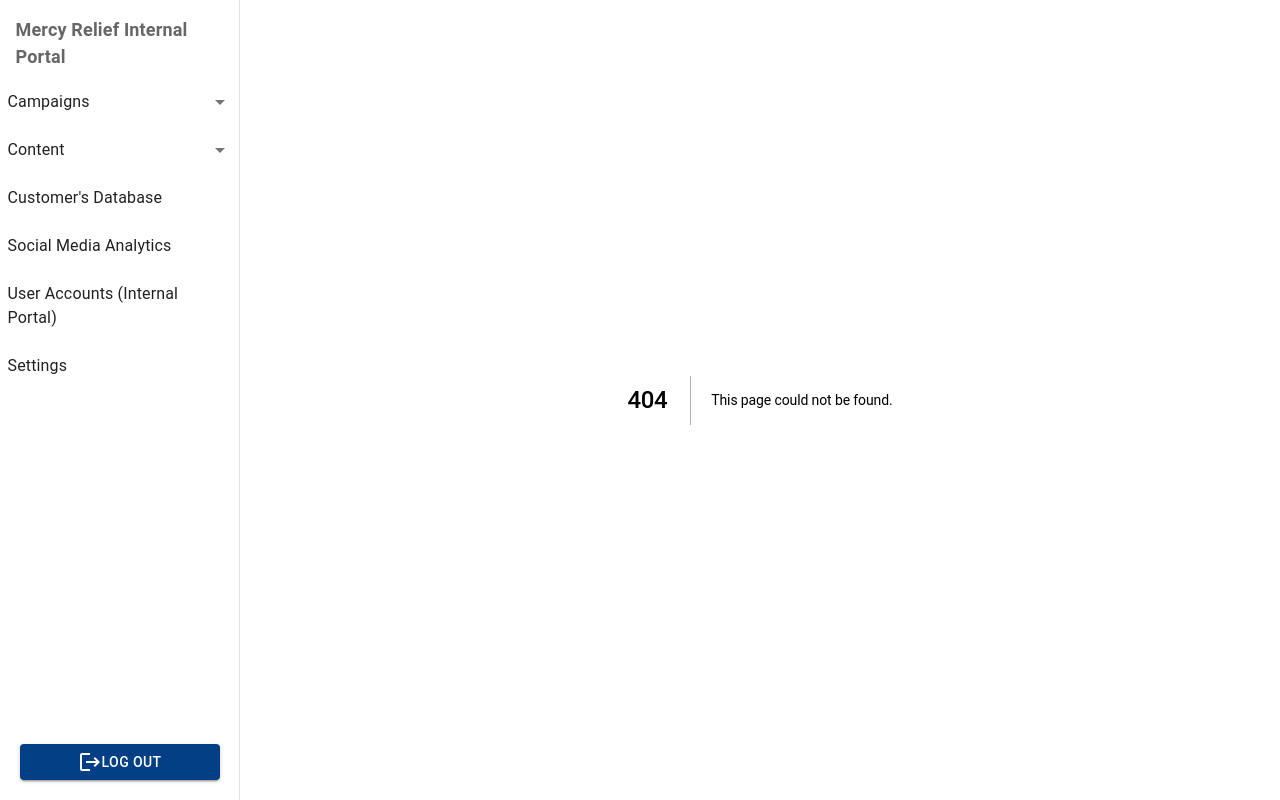
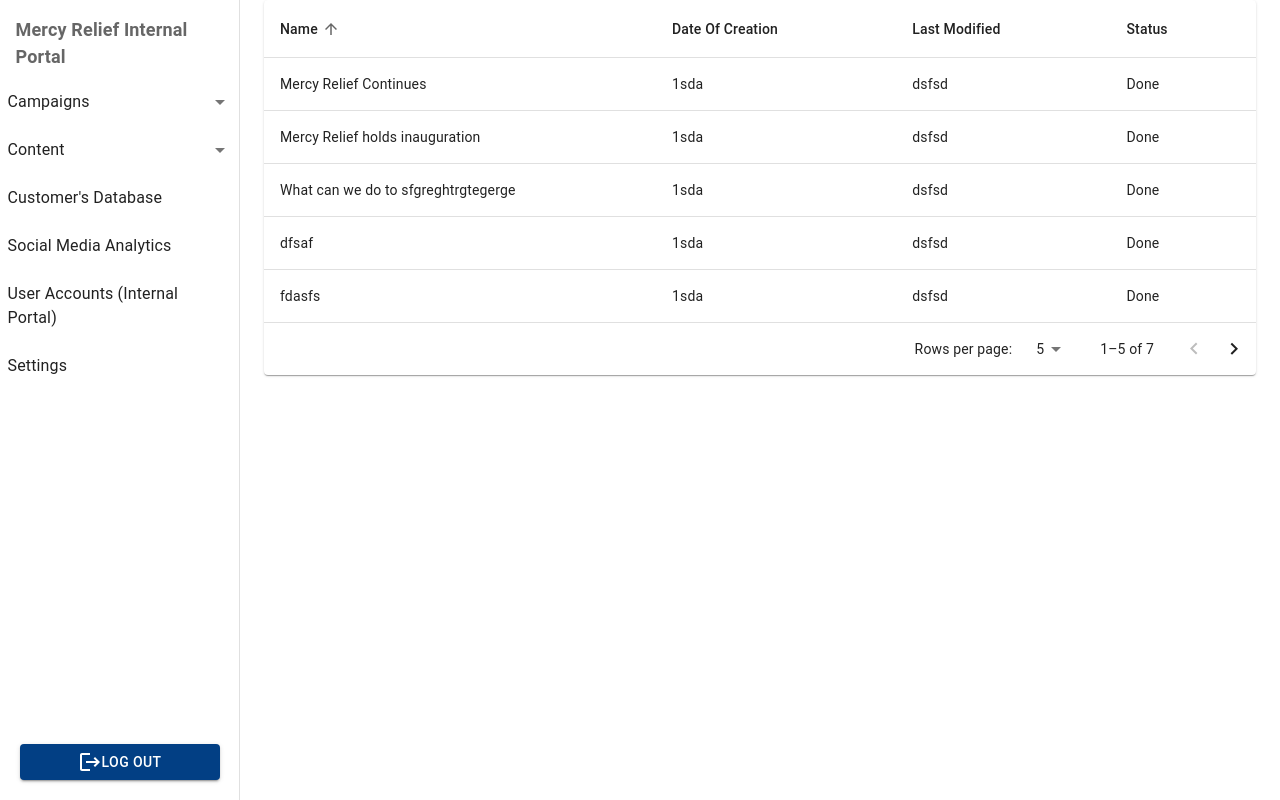
Before and after one commit to dsc-project-mr/mr-fe-internal, a Next.js app: page /list in a window 1280 px wide. Before the commit this address had no page. Built offline with nearby package versions, Linux system fonts and the light colour scheme.

Commit message:
feat: Add article list table

```diff
--- /dev/null
+++ b/components/ViewArticleListPage/ArticleRowData.ts
@@ -0,0 +1,30 @@
+export interface Data {
+  name: string
+  date_created: string
+  last_modified: string
+  status: string
+}
+
+function createData(
+  name: string,
+  date_created: string,
+  last_modified: string,
+  status: string
+): Data {
+  return {
+    name,
+    date_created,
+    last_modified,
+    status,
+  }
+}
+
+export const rows = [
+  createData('Mercy Relief Continues', '1sda', 'dsfsd', 'Done'),
+  createData('Mercy Relief holds inauguration', '1sda', 'dsfsd', 'Done'),
+  createData('What can we do to sfgreghtrgtegerge', '1sda', 'dsfsd', 'Done'),
+  createData('fdasfs', '1sda', 'dsfsd', 'Done'),
+  createData('dfsaf', '1sda', 'dsfsd', 'Done'),
+  createData('fdsafds', '1sda', 'dsfsd', 'Done'),
+  createData('fdsf3wr', '1sda', 'dsfsd', 'Done'),
+]
--- /dev/null
+++ b/components/ViewArticleListPage/ComparatorFunctions.ts
@@ -0,0 +1,41 @@
+function descendingComparator<T>(a: T, b: T, orderBy: keyof T) {
+  if (b[orderBy] < a[orderBy]) {
+    return -1
+  }
+  if (b[orderBy] > a[orderBy]) {
+    return 1
+  }
+  return 0
+}
+
+export type Order = 'asc' | 'desc'
+
+// eslint-disable-next-line @typescript-eslint/no-explicit-any
+export function getComparator<Key extends keyof any>(
+  order: Order,
+  orderBy: Key
+): (
+  a: { [key in Key]: number | string },
+  b: { [key in Key]: number | string }
+) => number {
+  return order === 'desc'
+    ? (a, b) => descendingComparator(a, b, orderBy)
+    : (a, b) => -descendingComparator(a, b, orderBy)
+}
+
+// This method is created for cross-browser compatibility, if you don't
+// need to support IE11, you can use Array.prototype.sort() directly
+export function stableSort<T>(
+  array: readonly T[],
+  comparator: (a: T, b: T) => number
+) {
+  const stabilizedThis = array.map((el, index) => [el, index] as [T, number])
+  stabilizedThis.sort((a, b) => {
+    const order = comparator(a[0], b[0])
+    if (order !== 0) {
+      return order
+    }
+    return a[1] - b[1]
+  })
+  return stabilizedThis.map((el) => el[0])
+}
--- /dev/null
+++ b/components/ViewArticleListPage/index.tsx
@@ -0,0 +1,182 @@
+import * as React from 'react'
+import Box from '@mui/material/Box'
+import Table from '@mui/material/Table'
+import TableBody from '@mui/material/TableBody'
+import TableCell from '@mui/material/TableCell'
+import TableContainer from '@mui/material/TableContainer'
+import TableHead from '@mui/material/TableHead'
+import TablePagination from '@mui/material/TablePagination'
+import TableRow from '@mui/material/TableRow'
+import TableSortLabel from '@mui/material/TableSortLabel'
+import Paper from '@mui/material/Paper'
+import { visuallyHidden } from '@mui/utils'
+import { Data, rows } from './ArticleRowData'
+import { getComparator, Order, stableSort } from './ComparatorFunctions'
+
+interface HeadCell {
+  disablePadding: boolean
+  id: keyof Data
+  label: string
+  numeric: boolean
+}
+
+const headCells: readonly HeadCell[] = [
+  {
+    id: 'name',
+    numeric: false,
+    disablePadding: false,
+    label: 'Name',
+  },
+  {
+    id: 'date_created',
+    numeric: true,
+    disablePadding: false,
+    label: 'Date Of Creation',
+  },
+  {
+    id: 'last_modified',
+    numeric: true,
+    disablePadding: false,
+    label: 'Last Modified',
+  },
+  {
+    id: 'status',
+    numeric: true,
+    disablePadding: false,
+    label: 'Status',
+  },
+]
+
+interface EnhancedTableProps {
+  onRequestSort: (
+    event: React.MouseEvent<unknown>,
+    property: keyof Data
+  ) => void
+  order: Order
+  orderBy: string
+}
+
+function EnhancedTableHead(props: EnhancedTableProps) {
+  const { order, orderBy, onRequestSort } = props
+  const createSortHandler =
+    (property: keyof Data) => (event: React.MouseEvent<unknown>) => {
+      onRequestSort(event, property)
+    }
+
+  return (
+    <TableHead>
+      <TableRow>
+        {headCells.map((headCell) => (
+          <TableCell
+            key={headCell.id}
+            align="left"
+            padding={headCell.disablePadding ? 'none' : 'normal'}
+            sortDirection={orderBy === headCell.id ? order : false}
+          >
+            <TableSortLabel
+              active={orderBy === headCell.id}
+              direction={orderBy === headCell.id ? order : 'asc'}
+              onClick={createSortHandler(headCell.id)}
+            >
+              {headCell.label}
+              {orderBy === headCell.id ? (
+                <Box component="span" sx={visuallyHidden}>
+                  {order === 'desc' ? 'sorted descending' : 'sorted ascending'}
+                </Box>
+              ) : null}
+            </TableSortLabel>
+          </TableCell>
+        ))}
+      </TableRow>
+    </TableHead>
+  )
+}
+
+export default function EnhancedTable() {
+  const [order, setOrder] = React.useState<Order>('asc')
+  const [orderBy, setOrderBy] = React.useState<keyof Data>('name')
+  const [page, setPage] = React.useState(0)
+  const [rowsPerPage, setRowsPerPage] = React.useState(5)
+
+  const handleRequestSort = (
+    event: React.MouseEvent<unknown>,
+    property: keyof Data
+  ) => {
+    const isAsc = orderBy === property && order === 'asc'
+    setOrder(isAsc ? 'desc' : 'asc')
+    setOrderBy(property)
+  }
+
+  const handleChangePage = (event: unknown, newPage: number) => {
+    setPage(newPage)
+  }
+
+  const handleChangeRowsPerPage = (
+    event: React.ChangeEvent<HTMLInputElement>
+  ) => {
+    setRowsPerPage(parseInt(event.target.value, 10))
+    setPage(0)
+  }
+
+  // Avoid a layout jump when reaching the last page with empty rows.
+  const emptyRows =
+    page > 0 ? Math.max(0, (1 + page) * rowsPerPage - rows.length) : 0
+
+  return (
+    <Box sx={{ width: '100%' }}>
+      <Paper sx={{ width: '100%', mb: 2 }}>
+        <TableContainer>
+          <Table
+            sx={{ minWidth: 750 }}
+            aria-labelledby="tableTitle"
+            size="medium"
+          >
+            <EnhancedTableHead
+              order={order}
+              orderBy={orderBy}
+              onRequestSort={handleRequestSort}
+            />
+            <TableBody>
+              {/* if you don't need to support IE11, you can replace the `stableSort` call with:
+              rows.sort(getComparator(order, orderBy)).slice() */}
+              {stableSort(rows, getComparator(order, orderBy))
+                .slice(page * rowsPerPage, page * rowsPerPage + rowsPerPage)
+                .map((row, index) => {
+                  const labelId = `enhanced-table-checkbox-${index}`
+
+                  return (
+                    <TableRow hover role="row" tabIndex={-1} key={row.name}>
+                      <TableCell component="th" id={labelId} scope="row">
+                        {row.name}
+                      </TableCell>
+                      <TableCell align="left">{row.date_created}</TableCell>
+                      <TableCell align="left">{row.last_modified}</TableCell>
+                      <TableCell align="left">{row.status}</TableCell>
+                    </TableRow>
+                  )
+                })}
+              {emptyRows > 0 && (
+                <TableRow
+                  style={{
+                    height: 53 * emptyRows,
+                  }}
+                >
+                  <TableCell colSpan={6} />
+                </TableRow>
+              )}
+            </TableBody>
+          </Table>
+        </TableContainer>
+        <TablePagination
+          rowsPerPageOptions={[5, 10, 25]}
+          component="div"
+          count={rows.length}
+          rowsPerPage={rowsPerPage}
+          page={page}
+          onPageChange={handleChangePage}
+          onRowsPerPageChange={handleChangeRowsPerPage}
+        />
+      </Paper>
+    </Box>
+  )
+}
--- /dev/null
+++ b/pages/list.tsx
@@ -0,0 +1,12 @@
+import ViewArticleListPage from 'components/ViewArticleListPage'
+import type { NextPage } from 'next'
+
+const Home: NextPage = () => {
+  return (
+    <div>
+      <ViewArticleListPage />
+    </div>
+  )
+}
+
+export default Home
```
